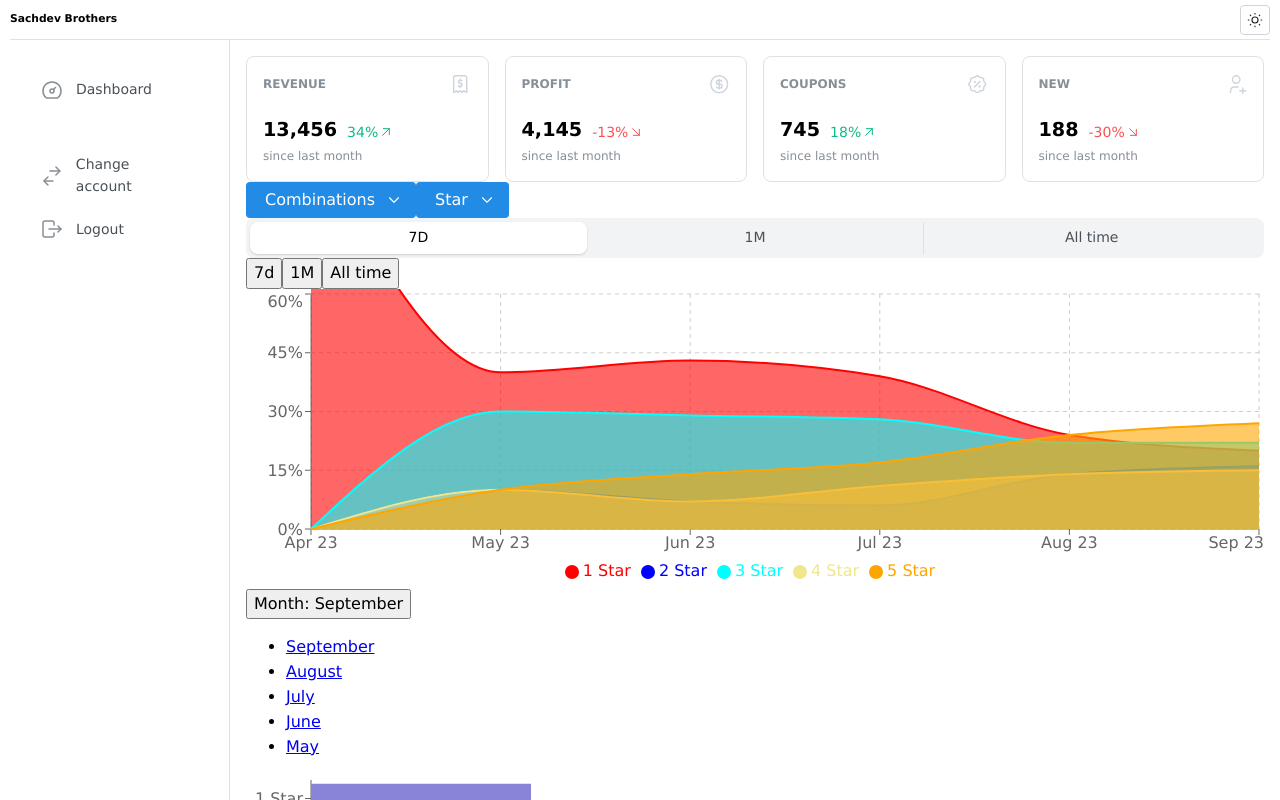
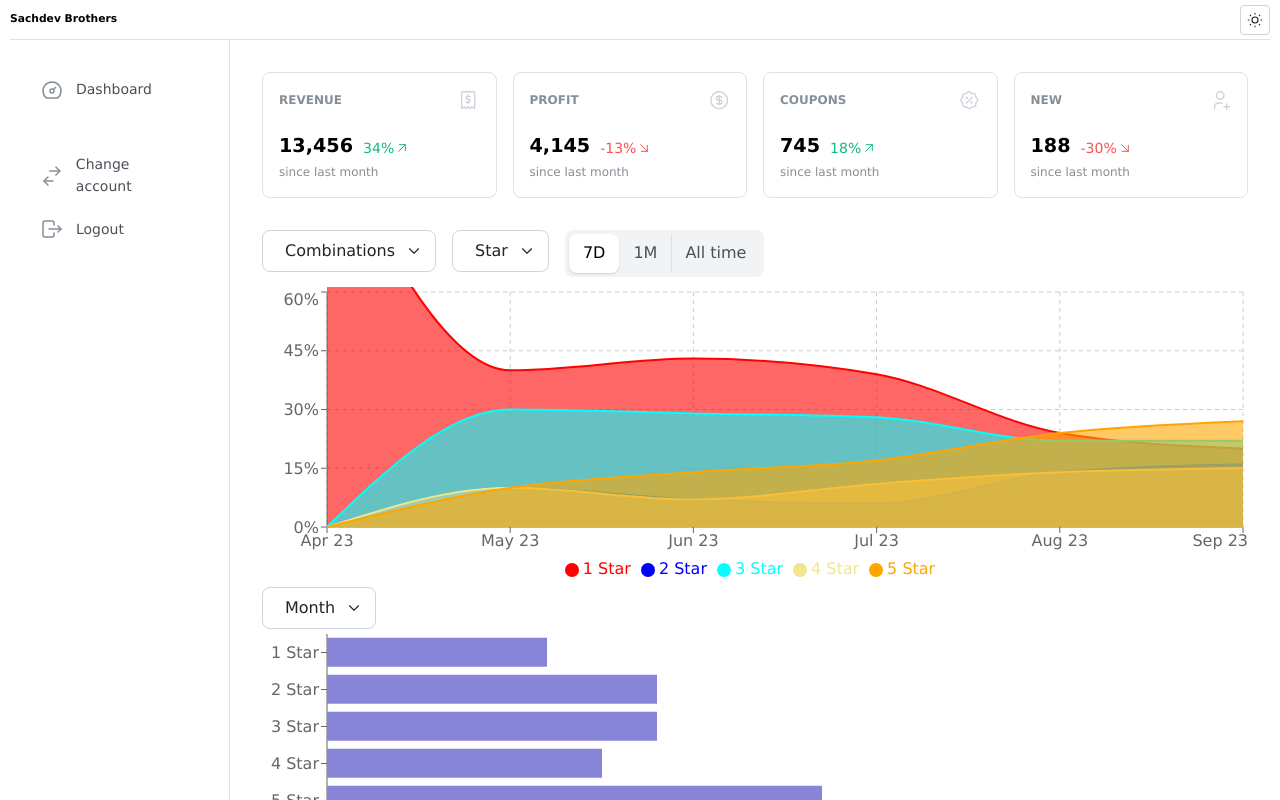
Before and after one commit to hyperingenious/sachdev-analytics, a React (Vite) app: page /dashboard in a window 1280 px wide. Shown: the top 800 px of the page. Built offline with nearby package versions, Linux system fonts and the light colour scheme.

Commit message:
dropdown added for pieGraph

```diff
--- a/src/components/Dropdown.jsx
+++ b/src/components/Dropdown.jsx
@@ -1,7 +1,7 @@
 import { Button, Menu, Text, rem, useMantineTheme } from "@mantine/core";
 import { IconChevronDown, IconGraph } from "@tabler/icons-react";
 
-export function Dropdown({ name, dropdownOptions, onClick }) {
+export function Dropdown({ name, dropdownOptions, onClick, argOptions }) {
   const theme = useMantineTheme();
   return (
     <Menu
@@ -12,6 +12,11 @@ export function Dropdown({ name, dropdownOptions, onClick }) {
     >
       <Menu.Target>
         <Button
+          size="md"
+          radius={"md"}
+          variant="default"
+          color="rgba(255, 255, 255, 1)"
+          // style={{ boxShadow: "var(--mantine-shadow-md)" }}
           rightSection={
             <IconChevronDown
               style={{ width: rem(18), height: rem(18) }}
@@ -29,14 +34,14 @@ export function Dropdown({ name, dropdownOptions, onClick }) {
           overflowY: "scroll",
         }}
       >
-        {dropdownOptions.map((data) => (
+        {dropdownOptions.map((data, index) => (
           <Menu.Item
-            onClick={() => onClick(data)}
+            onClick={() => onClick(argOptions[index])}
             key={data}
             leftSection={
               <IconGraph
                 style={{ width: rem(16), height: rem(16) }}
-                color={theme.colors.blue[6]}
+                color={theme.colors.gray[5]}
                 stroke={1.5}
               />
             }
--- a/src/components/dashboard/HorizontalBarGraph.jsx
+++ b/src/components/dashboard/HorizontalBarGraph.jsx
@@ -1,38 +1,21 @@
-import { useState } from "react";
 import { useDispatch, useSelector } from "react-redux";
 import { Bar, BarChart, Tooltip, Legend, XAxis, YAxis } from "recharts";
 import { changeHorizontalBarGraphMonth } from "../../redux/filterHorizontalBarGraphSlice";
+import { Dropdown } from "../Dropdown";
 
 function HorizontalBarGraph() {
-  const [toggle, setToggle] = useState(false);
-  const { selectedMonthData, selectedMonthIndex, last5Months } = useSelector(
+  const { selectedMonthData, last5Months } = useSelector(
     (store) => store.horizontalBarGraphFilter
   );
   const dispatch = useDispatch();
   return (
     <>
-      <div className="dropdown">
-        <button
-          onClick={() => setToggle((toggle) => !toggle)}
-          className="btn btn-secondary dropdown-toggle"
-          type="button"
-          data-bs-toggle="dropdown"
-          aria-expanded="false"
-        >
-          Month: {last5Months[selectedMonthIndex]}
-        </button>
-        <ul className={`dropdown-menu ${toggle && "d-block"}`}>
-          {last5Months.map((month, index) => (
-            <>
-              <li className="cursor-pointer" onClick={() => dispatch(changeHorizontalBarGraphMonth(index))}>
-                <a className="dropdown-item cursor-pointer" href="##">
-                  {month}
-                </a>
-              </li>
-            </>
-          ))}
-        </ul>
-      </div>
+      <Dropdown
+        name={"Month"}
+        dropdownOptions={last5Months}
+        argOptions={[0, 1, 2, 3, 4]}
+        onClick={(arg) => dispatch(changeHorizontalBarGraphMonth(arg))}
+      />
       <BarChart
         width={730}
         height={250}
--- a/src/components/dashboard/LineGraph.jsx
+++ b/src/components/dashboard/LineGraph.jsx
@@ -8,7 +8,6 @@ import {
   XAxis,
   YAxis,
 } from "recharts";
-import { useState } from "react";
 import { colorArray, filterCombinations } from "../../config/app-data";
 import { useDispatch, useSelector } from "react-redux";
 import {
@@ -25,7 +24,7 @@ function LineGraph() {
     useSelector((store) => store.lineGraphFilter);
 
   return (
-    <>
+    <div style={{ marginTop: "var(--mantine-spacing-xl)" }}>
       <LineGraphFilterBar dispatch={dispatch} />
       <ResponsiveContainer height={300} width={"100%"}>
         <AreaChart data={dataAsPerTime}>
@@ -60,54 +59,42 @@ function LineGraph() {
           <Legend iconType="circle" />
         </AreaChart>
       </ResponsiveContainer>
-    </>
+    </div>
   );
 }
 
 function LineGraphFilterBar({ dispatch }) {
   return (
-    <>
+    <div
+      style={{
+        marginBottom: "var(--mantine-spacing-xs)",
+        display: "flex",
+        gap: "var(--mantine-spacing-md)",
+      }}
+    >
       <Dropdown
         name={"Combinations"}
         dropdownOptions={filterCombinations}
+        argOptions={filterCombinations}
         onClick={(arg) => dispatch(changeCombinationFilter(arg))}
       />
       <Dropdown
         name={"Star"}
         dropdownOptions={[1, 2, 3, 4, 5]}
+        argOptions={[1, 2, 3, 4, 5]}
         onClick={(arg) => dispatch(changeIndividualStarFilter(arg))}
       />
-
       <SegmentedControl
-        fullWidth
+        size="md"
         radius="md"
-        data={["7D", "1M", "All time"]}
+        onChange={(arg) => dispatch(changeDataAsPerTime(arg))}
+        data={[
+          { label: "7D", value: "7-day-time" },
+          { label: "1M", value: "30-day-time" },
+          { label: "All time", value: "all-time" },
+        ]}
       />
-
-      <button
-        type="button"
-        className="btn btn-danger"
-        onClick={() => dispatch(changeDataAsPerTime("7-day-time"))}
-      >
-        7d
-      </button>
-
-      <button
-        type="button"
-        className="btn btn-danger"
-        onClick={() => dispatch(changeDataAsPerTime("30-day-time"))}
-      >
-        1M
-      </button>
-
-      <button
-        type="button"
-        className="btn btn-danger"
-        onClick={() => dispatch(changeDataAsPerTime("all-time"))}
-      >
-        All time
-      </button>
-    </>
+    </div>
   );
 }
 
--- a/src/components/dashboard/PieGraph.jsx
+++ b/src/components/dashboard/PieGraph.jsx
@@ -2,6 +2,8 @@ import { useState } from "react";
 import { useDispatch, useSelector } from "react-redux";
 import { PieChart, Pie, Legend, Tooltip, Cell } from "recharts";
 import { changePieDataAsPerTime } from "../../redux/filterPieGraphSlice";
+import { Dropdown } from "../Dropdown";
+import { changeDataAsPerTime } from "../../redux/filterLineGraphSlice";
 
 function PieGraph() {
   const [toggle, setToggle] = useState(false);
@@ -15,7 +17,13 @@ function PieGraph() {
 
   return (
     <>
-      <div className="dropdown">
+      <Dropdown
+        name={"Data"}
+        dropdownOptions={["7 Days", "Last Month", "All time"]}
+        argOptions={["7-day-time", "30-day-time", "all-time"]}
+        onClick={(arg) => dispatch(changePieDataAsPerTime(arg))}
+      />
+      {/* <div className="dropdown">
         <button
           onClick={() => setToggle((toggle) => !toggle)}
           className="btn btn-secondary dropdown-toggle"
@@ -42,7 +50,7 @@ function PieGraph() {
             </a>
           </li>
         </ul>
-      </div>
+      </div> */}
       <PieChart width={730} height={300}>
         {/* First Pie Chart */}
         <Pie
--- a/src/pages/AppShell.jsx
+++ b/src/pages/AppShell.jsx
@@ -20,7 +20,7 @@ export default function AppShell() {
     <MantineAppShell
       header={{ height: 40 }}
       navbar={{ width: 230, breakpoint: "sm", collapsed: { mobile: !opened } }}
-      padding="md"
+      padding="xl"
     >
       <MantineAppShell.Header
         style={{
```
Also changed, not shown: src/components/SegmentedButton.jsx (added, +18 -0 lines).
